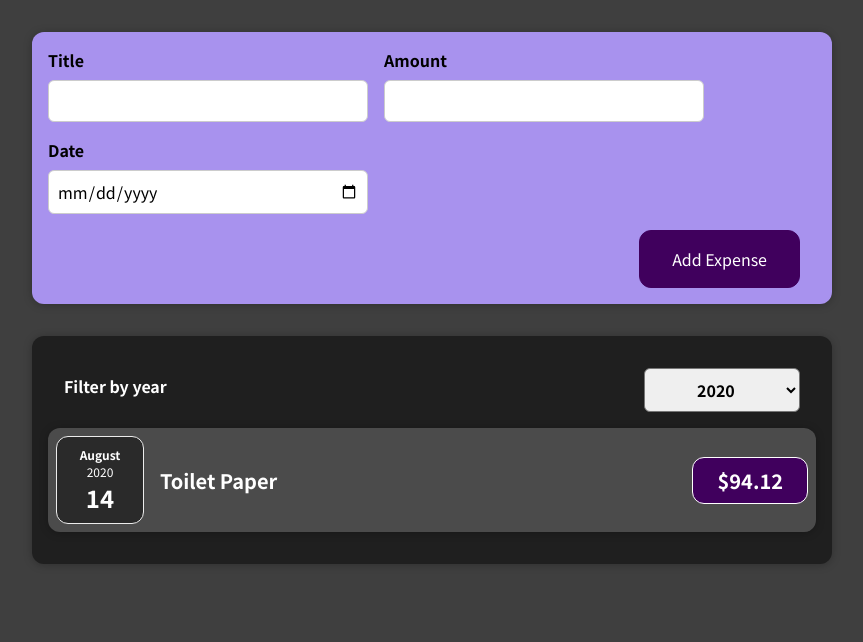
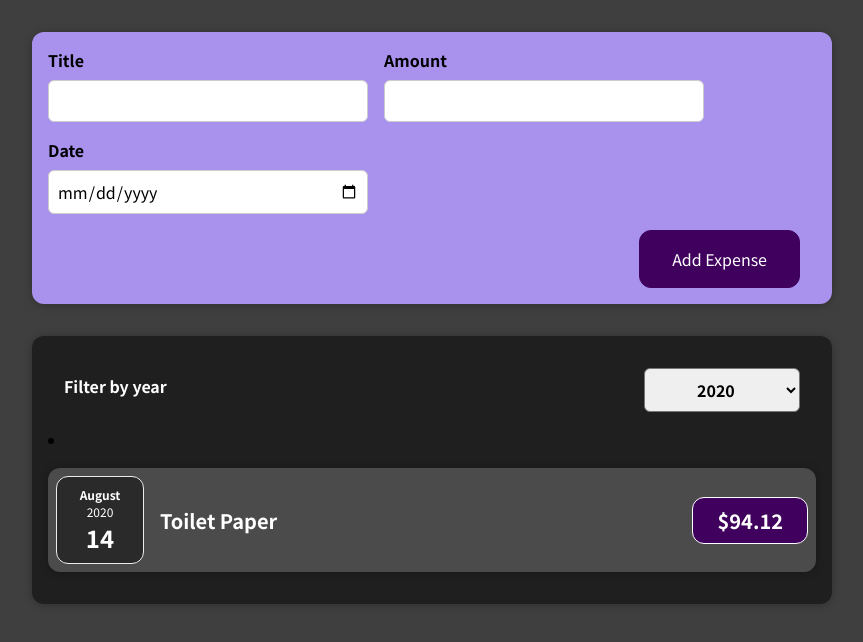
Before and after one commit to henriquehschmitt1/study-frontend, a React (Create React App) app: page / in a window 1280 px wide. Shown: the top 642 px of the page, without its empty margins (208-1071 px from the left). Built offline with nearby package versions, Linux system fonts and the light colour scheme.

Commit message:
feat: wrapped component into a list

```diff
--- a/src/components/Expenses/ExpenseItem.js
+++ b/src/components/Expenses/ExpenseItem.js
@@ -8,6 +8,7 @@ function ExpenseItem(props) {
   const { title, amount, date } = props;
 
   return (
+    <li>
       <Card className="expense-item">
         <ExpenseDate date={date}></ExpenseDate>
         <div className="expense-item__description">
@@ -15,6 +16,7 @@ function ExpenseItem(props) {
           <div className="expense-item__price">${amount}</div>
         </div>
       </Card>
+    </li>
   );
 }
 
```
Lines whose indentation alone changed are shown as unchanged.
